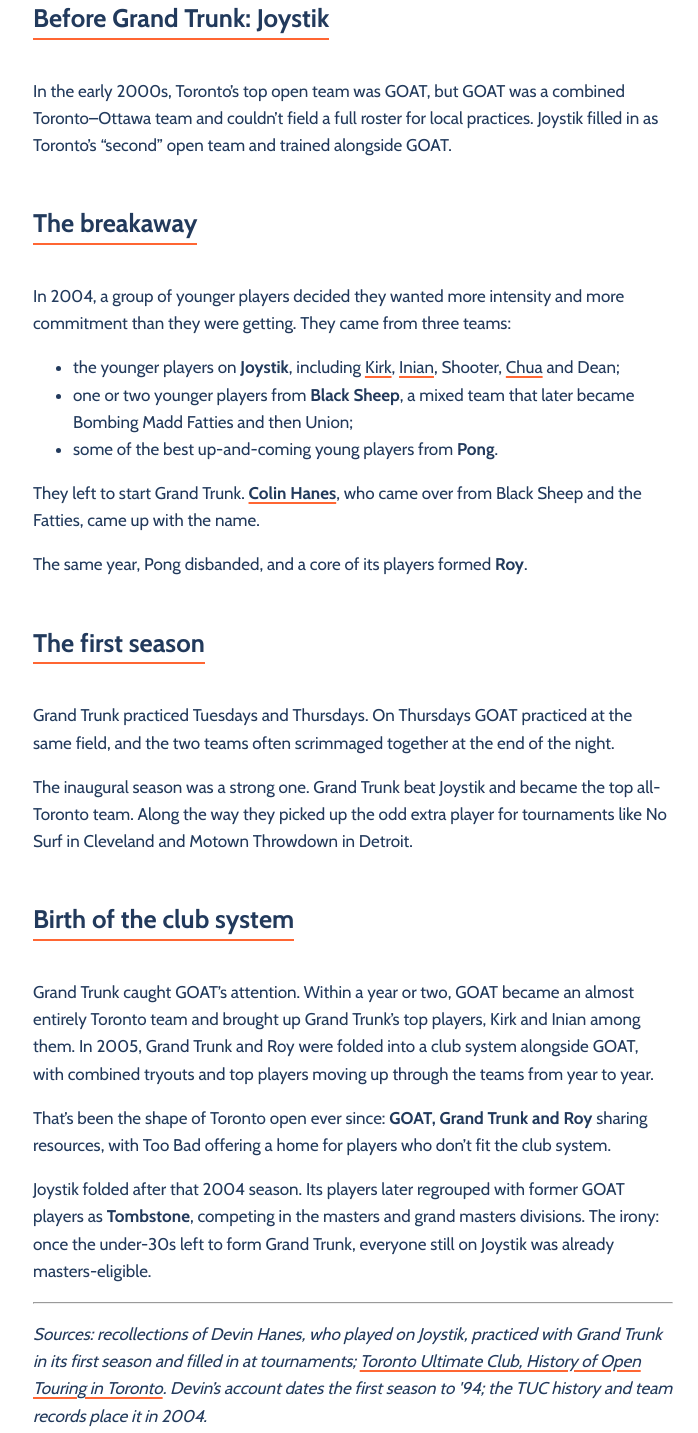
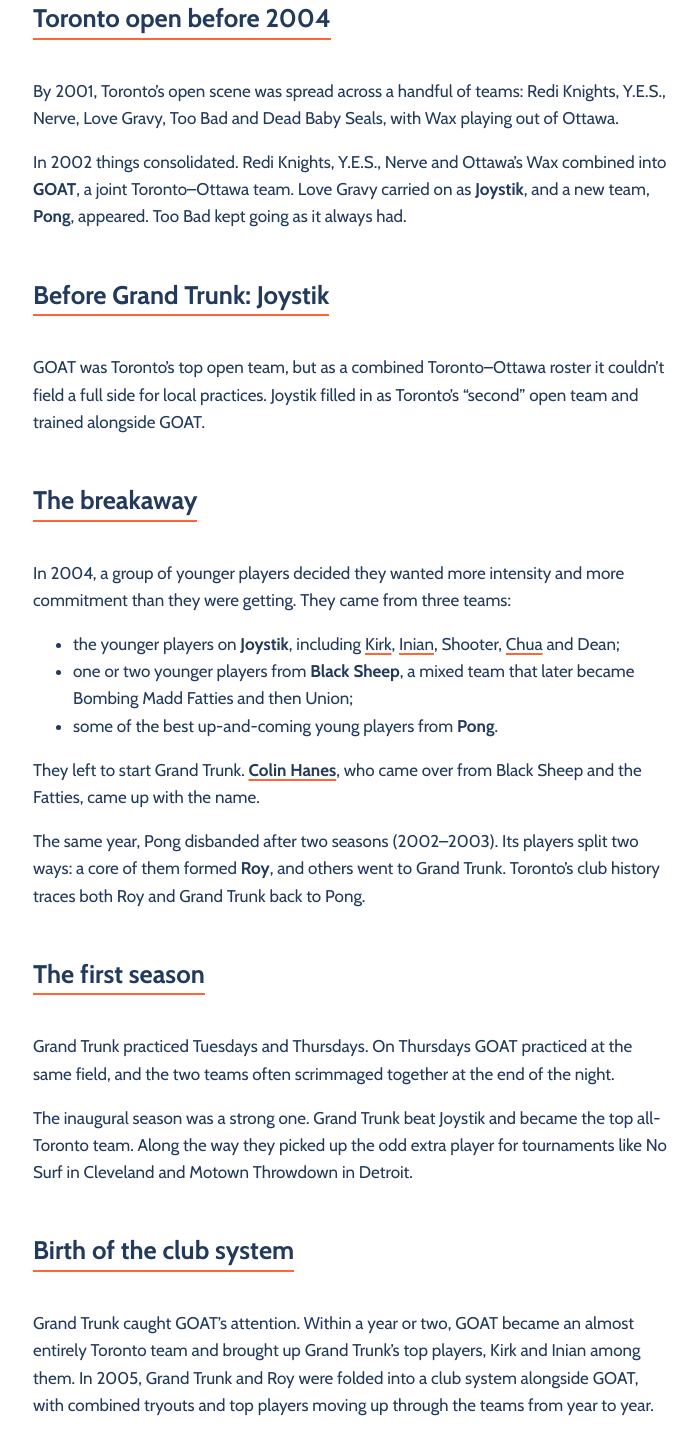
Before and after one commit to icbone/grand-trunk, an Astro site: page /grand-trunk/lore/founding in a window 1280 px wide. Shown: the part 267-1700 px from the top of the page, without its empty margins (175-873 px from the left). Built offline with nearby package versions, Linux system fonts and the light colour scheme; Astro itself is replaced by a stand-in of ours.

Commit message:
Founding lore: add pre-2004 team lineage from TUC chart
Co-Authored-By: Claude Opus 5.5 <noreply@anthropic.com>

```diff
--- a/src/content/lore/founding.md
+++ b/src/content/lore/founding.md
@@ -3,9 +3,15 @@ title: How Grand Trunk started
 order: 1
 year: 2004
 ---
+## Toronto open before 2004
+
+By 2001, Toronto's open scene was spread across a handful of teams: Redi Knights, Y.E.S., Nerve, Love Gravy, Too Bad and Dead Baby Seals, with Wax playing out of Ottawa.
+
+In 2002 things consolidated. Redi Knights, Y.E.S., Nerve and Ottawa's Wax combined into **GOAT**, a joint Toronto–Ottawa team. Love Gravy carried on as **Joystik**, and a new team, **Pong**, appeared. Too Bad kept going as it always had.
+
 ## Before Grand Trunk: Joystik
 
-In the early 2000s, Toronto's top open team was GOAT, but GOAT was a combined Toronto–Ottawa team and couldn't field a full roster for local practices. Joystik filled in as Toronto's "second" open team and trained alongside GOAT.
+GOAT was Toronto's top open team, but as a combined Toronto–Ottawa roster it couldn't field a full side for local practices. Joystik filled in as Toronto's "second" open team and trained alongside GOAT.
 
 ## The breakaway
 
@@ -17,7 +23,7 @@ In 2004, a group of younger players decided they wanted more intensity and more
 
 They left to start Grand Trunk. **[Colin Hanes](/grand-trunk/players/colin-hanes)**, who came over from Black Sheep and the Fatties, came up with the name.
 
-The same year, Pong disbanded, and a core of its players formed **Roy**.
+The same year, Pong disbanded after two seasons (2002–2003). Its players split two ways: a core of them formed **Roy**, and others went to Grand Trunk. Toronto's club history traces both Roy and Grand Trunk back to Pong.
 
 ## The first season
 
@@ -31,10 +37,10 @@ Grand Trunk caught GOAT's attention. Within a year or two, GOAT became an almost
 
 That's been the shape of Toronto open ever since: **GOAT, Grand Trunk and Roy** sharing resources, with Too Bad offering a home for players who don't fit the club system.
 
-Joystik folded after that 2004 season. Its players later regrouped with former GOAT players as **Tombstone**, competing in the masters and grand masters divisions. The irony: once the under-30s left to form Grand Trunk, everyone still on Joystik was already masters-eligible.
+Joystik played one more season, in 2005, then folded. Its players later regrouped with former GOAT players as **Tombstone**, competing in the masters and grand masters divisions. The irony: once the under-30s left to form Grand Trunk, everyone still on Joystik was already masters-eligible.
 
 ---
 
-*Sources: recollections of Devin Hanes, who played on Joystik, practiced with Grand Trunk in its first season and filled in at tournaments; [Toronto Ultimate Club, History of Open Touring in Toronto](https://www.tuc.org/node/33979). Devin's account dates the first season to '94; the TUC history and team records place it in 2004.*
+*Sources: recollections of Devin Hanes, who played on Joystik, practiced with Grand Trunk in its first season and filled in at tournaments; [Toronto Ultimate Club, History of Open Touring in Toronto](https://www.tuc.org/node/33979), including its team lineage chart. Devin's account dates the first season to '94; the TUC history and team records place it in 2004.*
 
 *Got a story, a name, or a correction? It's all welcome.*
```
